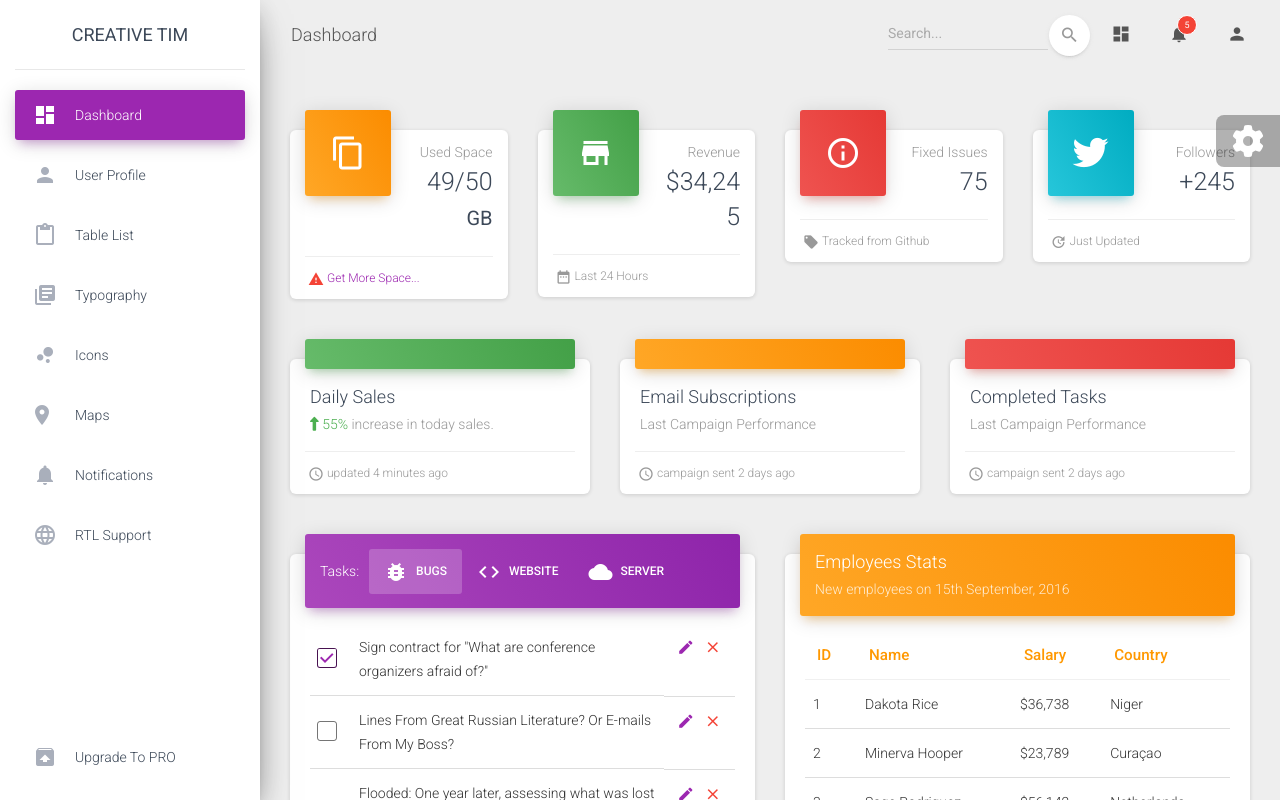
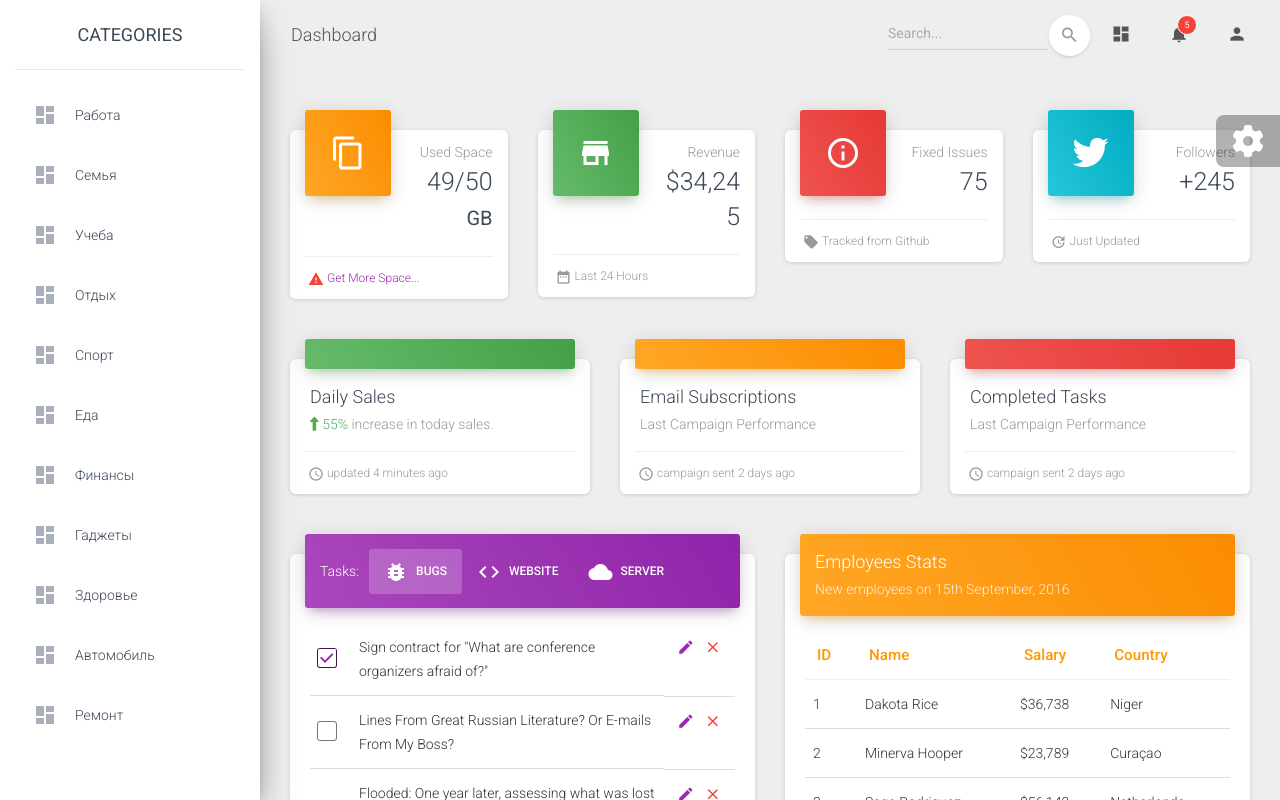
Before and after one commit to ChernyshovSergiy/todo, an Angular app: page / in a window 1280 px wide. Shown: the top 800 px of the page. Built offline with nearby package versions, Linux system fonts and the light colour scheme.

Commit message:
iteration of categories list in sidebar

```diff
--- a/src/app/services/data-handler.service.ts
+++ b/src/app/services/data-handler.service.ts
@@ -1,4 +1,6 @@
 import { Injectable } from '@angular/core';
+import {CategoryModel} from '../models/CategoryModel';
+import {TestData} from '../data/TestData';
 
 @Injectable({
   providedIn: 'root'
@@ -6,4 +8,8 @@ import { Injectable } from '@angular/core';
 export class DataHandlerService {
 
   constructor() { }
+
+  fillCategories(): CategoryModel[] {
+      return TestData.categories;
+  }
 }
--- a/src/app/views/categories/categories.component.html
+++ b/src/app/views/categories/categories.component.html
@@ -6,63 +6,15 @@
   -->
     <div class="logo">
         <a href="http://www.creative-tim.com" class="simple-text logo-normal">
-            Creative Tim
+            Categories
         </a>
     </div>
     <div class="sidebar-wrapper">
         <ul class="nav">
-            <li class="nav-item active  ">
-                <a class="nav-link" href="./dashboard.html">
+            <li class="nav-item" *ngFor="let category of categories">
+                <a class="nav-link">
                     <i class="material-icons">dashboard</i>
-                    <p>Dashboard</p>
-                </a>
-            </li>
-            <li class="nav-item ">
-                <a class="nav-link" href="./user.html">
-                    <i class="material-icons">person</i>
-                    <p>User Profile</p>
-                </a>
-            </li>
-            <li class="nav-item ">
-                <a class="nav-link" href="./tables.html">
-                    <i class="material-icons">content_paste</i>
-                    <p>Table List</p>
-                </a>
-            </li>
-            <li class="nav-item ">
-                <a class="nav-link" href="./typography.html">
-                    <i class="material-icons">library_books</i>
-                    <p>Typography</p>
-                </a>
-            </li>
-            <li class="nav-item ">
-                <a class="nav-link" href="./icons.html">
-                    <i class="material-icons">bubble_chart</i>
-                    <p>Icons</p>
-                </a>
-            </li>
-            <li class="nav-item ">
-                <a class="nav-link" href="./map.html">
-                    <i class="material-icons">location_ons</i>
-                    <p>Maps</p>
-                </a>
-            </li>
-            <li class="nav-item ">
-                <a class="nav-link" href="./notifications.html">
-                    <i class="material-icons">notifications</i>
-                    <p>Notifications</p>
-                </a>
-            </li>
-            <li class="nav-item ">
-                <a class="nav-link" href="./rtl.html">
-                    <i class="material-icons">language</i>
-                    <p>RTL Support</p>
-                </a>
-            </li>
-            <li class="nav-item active-pro ">
-                <a class="nav-link" href="./upgrade.html">
-                    <i class="material-icons">unarchive</i>
-                    <p>Upgrade to PRO</p>
+                    <p>{{ category.title }}</p>
                 </a>
             </li>
         </ul>
--- a/src/app/views/categories/categories.component.ts
+++ b/src/app/views/categories/categories.component.ts
@@ -1,15 +1,22 @@
-import { Component, OnInit } from '@angular/core';
+import {Component, OnInit} from '@angular/core';
+import {DataHandlerService} from '../../services/data-handler.service';
+import {CategoryModel} from '../../models/CategoryModel';
 
 @Component({
-  selector: 'app-categories',
-  templateUrl: './categories.component.html',
-  styleUrls: ['./categories.component.css']
+    selector: 'app-categories',
+    templateUrl: './categories.component.html',
+    styleUrls: ['./categories.component.css']
 })
 export class CategoriesComponent implements OnInit {
 
-  constructor() { }
+    categories: CategoryModel[];
 
-  ngOnInit() {
-  }
+    constructor(private dataHandler: DataHandlerService) {
+    }
+
+    ngOnInit() {
+        this.categories = this.dataHandler.fillCategories();
+        console.log(this.categories);
+    }
 
 }
```
